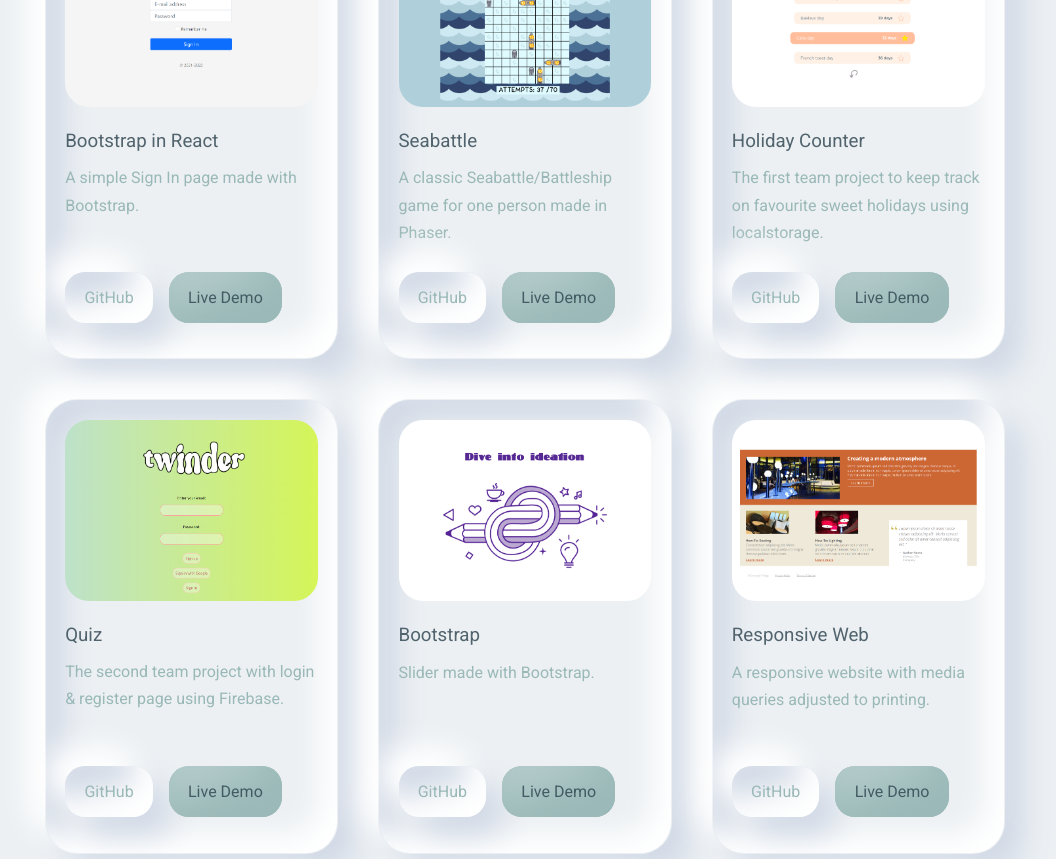
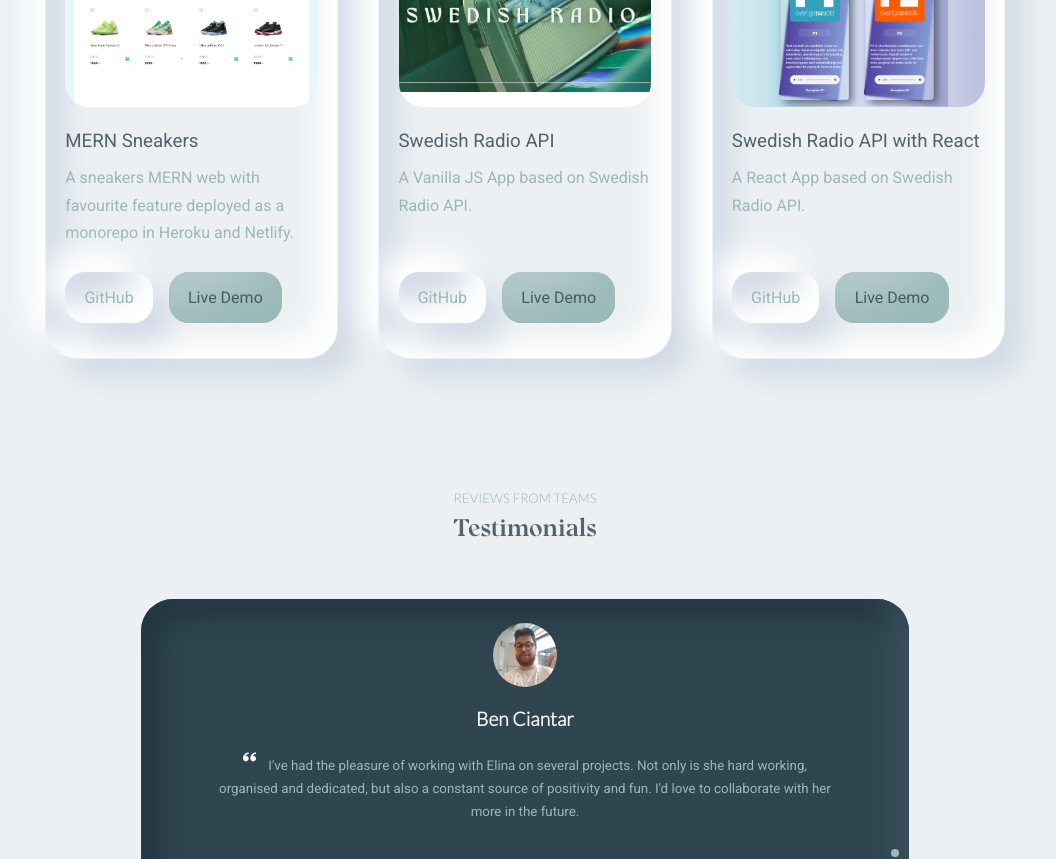
Before and after one commit to ElinaHulbert/portfolio, a React (Create React App) app: page / in a window 1280 px wide. Shown: the part 4860-5719 px from the top of the page, without its empty margins (115-1171 px from the left). Built offline with nearby package versions, Linux system fonts and the light colour scheme.

Commit message:
hide some works and changed cv

```diff
--- a/src/components/Portfolio/Portfolio.jsx
+++ b/src/components/Portfolio/Portfolio.jsx
@@ -25,14 +25,14 @@ const data = [
     description:
       "A company portfolio written with HTML, CSS and jQuery using a ready psd template.",
   },
-  {
-    id: 2,
-    image: img2,
-    title: "React Calculator",
-    github: "https://github.com/ElinaHulbert/calculatorReact",
-    demo: "https://react-app-calc20.herokuapp.com/",
-    description: "Minimalistic React Calculator with Clear function.",
-  },
+  // {
+  //   id: 2,
+  //   image: img2,
+  //   title: "React Calculator",
+  //   github: "https://github.com/ElinaHulbert/calculatorReact",
+  //   demo: "https://react-app-calc20.herokuapp.com/",
+  //   description: "Minimalistic React Calculator with Clear function.",
+  // },
   {
     id: 3,
     image: img3,
@@ -41,14 +41,14 @@ const data = [
     demo: "https://elinahulbert.github.io/Lyudmila-Yakovleva/index.html",
     description: "The very first project in vanilla JS. A portfolio for baker.",
   },
-  {
-    id: 4,
-    image: img4,
-    title: "Bootstrap in React",
-    github: "https://github.com/ElinaHulbert/sign-in-form",
-    demo: "https://react-app-bootstrap2738.herokuapp.com/",
-    description: "A simple Sign In page made with Bootstrap.",
-  },
+  // {
+  //   id: 4,
+  //   image: img4,
+  //   title: "Bootstrap in React",
+  //   github: "https://github.com/ElinaHulbert/sign-in-form",
+  //   demo: "https://react-app-bootstrap2738.herokuapp.com/",
+  //   description: "A simple Sign In page made with Bootstrap.",
+  // },
   {
     id: 5,
     image: img5,
@@ -58,41 +58,41 @@ const data = [
     description:
       "A classic Seabattle/Battleship game for one person made in Phaser.",
   },
-  {
-    id: 6,
-    image: img6,
-    title: "Holiday Counter",
-    github: "https://github.com/ElinaHulbert/holiday-countdown",
-    demo: "https://rococo-starlight-64da6d.netlify.app/",
-    description:
-      "The first team project to keep track on favourite sweet holidays using localstorage.",
-  },
-  {
-    id: 7,
-    image: img7,
-    title: "Quiz",
-    github: "https://github.com/ElinaHulbert/Twinder",
-    demo: "https://elinahulbert.github.io/Twinder/",
-    description:
-      "The second team project with login & register page using Firebase.",
-  },
-  {
-    id: 8,
-    image: img8,
-    title: "Bootstrap",
-    github: "https://github.com/ElinaHulbert/bootstrap",
-    demo: "https://brilliant-sorbet-c8f5e5.netlify.app",
-    description: "Slider made with Bootstrap.",
-  },
-  {
-    id: 9,
-    image: img9,
-    title: "Responsive Web",
-    github: "https://github.com/ElinaHulbert/responsiveWeb",
-    demo: "https://unique-cobbler-e87ff0.netlify.app/",
-    description:
-      "A responsive website with media queries adjusted to printing.",
-  },
+  // {
+  //   id: 6,
+  //   image: img6,
+  //   title: "Holiday Counter",
+  //   github: "https://github.com/ElinaHulbert/holiday-countdown",
+  //   demo: "https://rococo-starlight-64da6d.netlify.app/",
+  //   description:
+  //     "The first team project to keep track on favourite sweet holidays using localstorage.",
+  // },
+  // {
+  //   id: 7,
+  //   image: img7,
+  //   title: "Quiz",
+  //   github: "https://github.com/ElinaHulbert/Twinder",
+  //   demo: "https://elinahulbert.github.io/Twinder/",
+  //   description:
+  //     "The second team project with login & register page using Firebase.",
+  // },
+  // {
+  //   id: 8,
+  //   image: img8,
+  //   title: "Bootstrap",
+  //   github: "https://github.com/ElinaHulbert/bootstrap",
+  //   demo: "https://brilliant-sorbet-c8f5e5.netlify.app",
+  //   description: "Slider made with Bootstrap.",
+  // },
+  // {
+  //   id: 9,
+  //   image: img9,
+  //   title: "Responsive Web",
+  //   github: "https://github.com/ElinaHulbert/responsiveWeb",
+  //   demo: "https://unique-cobbler-e87ff0.netlify.app/",
+  //   description:
+  //     "A responsive website with media queries adjusted to printing.",
+  // },
   {
     id: 10,
     image: img10,
@@ -102,14 +102,14 @@ const data = [
     description:
       "A sneakers MERN web with favourite feature deployed as a monorepo in Heroku and Netlify.",
   },
-  {
-    id: 11,
-    image: img11,
-    title: "Vanilla JS",
-    github: "https://github.com/ElinaHulbert/Vanilla-JS-projects",
-    demo: "https://kaleidoscopic-ganache-2f7410.netlify.app/",
-    description: "Several vanilla JS projects as a part of JavaScript30.",
-  },
+  // {
+  //   id: 11,
+  //   image: img11,
+  //   title: "Vanilla JS",
+  //   github: "https://github.com/ElinaHulbert/Vanilla-JS-projects",
+  //   demo: "https://kaleidoscopic-ganache-2f7410.netlify.app/",
+  //   description: "Several vanilla JS projects as a part of JavaScript30.",
+  // },
   {
     id: 12,
     image: img12,
@@ -118,15 +118,15 @@ const data = [
     demo: "https://elinahulbert.github.io/Swedish-radio-API/",
     description: "A Vanilla JS App based on Swedish Radio API.",
   },
-  {
-    id: 13,
-    image: img13,
-    title: "MERN Experience",
-    github: "https://github.com/ElinaHulbert/ecommerce-team-project",
-    demo: "https://benciantar-happening.netlify.app/",
-    description:
-      "A team MERN project deployed as a Monorepo on Heroku and Netlify.",
-  },
+  // {
+  //   id: 13,
+  //   image: img13,
+  //   title: "MERN Experience",
+  //   github: "https://github.com/ElinaHulbert/ecommerce-team-project",
+  //   demo: "https://benciantar-happening.netlify.app/",
+  //   description:
+  //     "A team MERN project deployed as a Monorepo on Heroku and Netlify.",
+  // },
   {
     id: 14,
     image: img14,
```
Also changed, not shown: 1 other file (tests, documents, lock files or other folders).
